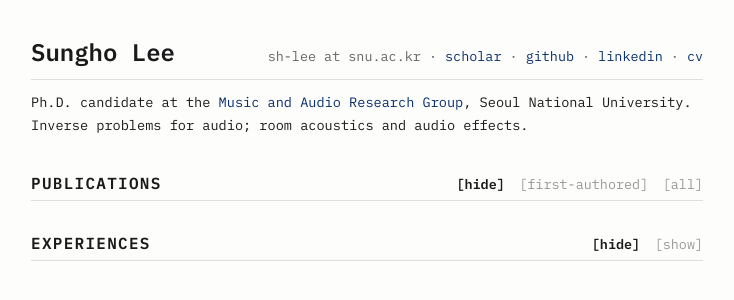
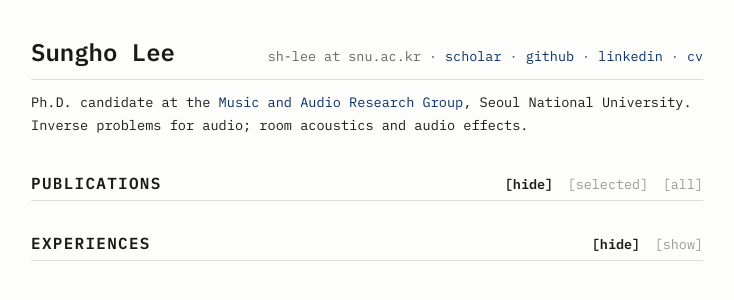
Before and after one commit to sh-lee97/sh-lee97.github.io, a Jekyll site: the page built from index.html, in a window 1280 px wide. Shown: the top 300 px of the page, without its empty margins (273-1007 px from the left). Built offline with Jekyll 4.4.1, drawn with Linux system fonts in a browser that asks for light colours.

Commit message:
Sync with latest CV; rename toggle to "selected"
- Move "Exploring the Design Space..." from preprints to Conferences
  (ISMIR 2026); preprints now 4 entries
- Rename [first-authored] toggle to [selected]
- Refresh CV -> cv-260710.pdf

Co-Authored-By: Claude Opus 4.8 (1M context) <noreply@anthropic.com>

```diff
--- a/index.html
+++ b/index.html
@@ -10,7 +10,7 @@ title: Sungho Lee
       <a href="https://scholar.google.com/citations?hl=en&user=8yMXL5AAAAAJ&view_op=list_works">scholar</a> &middot;
       <a href="https://github.com/sh-lee97">github</a> &middot;
       <a href="https://www.linkedin.com/in/sungho-lee-061546219/">linkedin</a> &middot;
-      <a href="/cv-260701.pdf">cv</a></span>
+      <a href="/cv-260710.pdf">cv</a></span>
   </div>
   <p class="bio">Ph.D. candidate at the <a href="https://snu-marg.notion.site/">Music and Audio Research Group</a>, Seoul National University.<br>
   Inverse problems for audio; room acoustics and audio effects.</p>
@@ -21,7 +21,7 @@ title: Sungho Lee
   <h2>Publications</h2>
   <span class="segs">
     <span class="seg active" data-mode="hide">hide</span>
-    <span class="seg" data-mode="selected">first-authored</span>
+    <span class="seg" data-mode="selected">selected</span>
     <span class="seg" data-mode="all">all</span>
   </span>
 </div>
@@ -50,6 +50,11 @@ title: Sungho Lee
 <h3>Conferences</h3>
 
 <ul class="pub-list">
+  <li class="key">
+    <span class="pub-title">Exploring the Design Space of Representation Learning for Audio Transformations</span><br>
+    <span class="pub-authors"><span class="au"><ins>Sungho Lee</ins></span>, <span class="au">Marco A. Mart&iacute;nez-Ram&iacute;rez</span>, <span class="au">Junghyun Koo</span>, <span class="au">Wei-Hsiang Liao</span>, <span class="au">Kyogu Lee</span>, <span class="au">Yuki Mitsufuji</span></span><br>
+    <div class="pub-meta"><span class="pub-venue">ISMIR, 2026</span></div>
+  </li>
   <li>
     <span class="pub-title">Rethinking Speech Representation Aggregation in Speech Enhancement: A Phonetic Mutual Information Perspective</span><br>
     <span class="pub-authors"><span class="au">Seungu Han</span>, <span class="au"><ins>Sungho Lee</ins></span>, <span class="au">Kyogu Lee</span></span><br>
@@ -121,10 +126,6 @@ title: Sungho Lee
 <h3>Preprints / under review</h3>
 
 <ul class="pub-list">
-  <li class="key">
-    <span class="pub-title">Exploring the Design Space of Representation Learning for Audio Transformations</span><br>
-    <span class="pub-authors"><span class="au"><ins>Sungho Lee</ins></span>, <span class="au">Marco A. Mart&iacute;nez-Ram&iacute;rez</span>, <span class="au">Junghyun Koo</span>, <span class="au">Wei-Hsiang Liao</span>, <span class="au">Kyogu Lee</span>, <span class="au">Yuki Mitsufuji</span></span>
-  </li>
   <li>
     <span class="pub-title">UNISE: Speech Enhancement via Noise-Invariant Learning for Improved Content Preservation</span><br>
     <span class="pub-authors"><span class="au">Seungu Han</span>, <span class="au"><ins>Sungho Lee</ins></span>, <span class="au">Eungbum Kim</span>, <span class="au">Seaone Ok</span>, <span class="au">Kyogu Lee</span></span>
```
Also changed, not shown: 2 other files.
